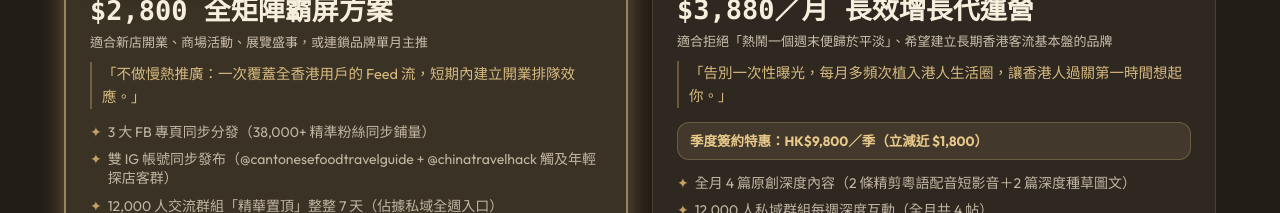
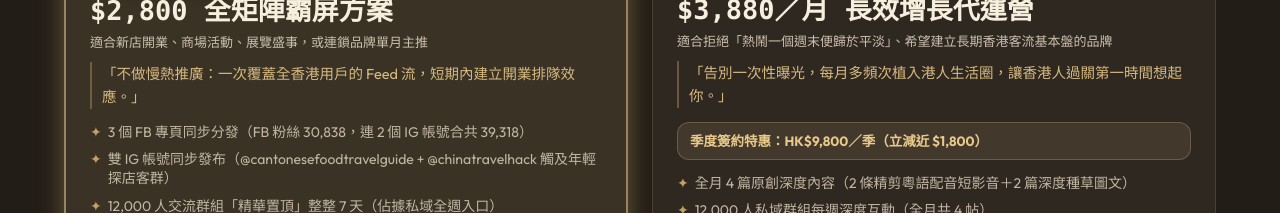
Before and after one commit to zzzzzerozzzz/podcast-web, a Next.js app: page / in a window 1280 px wide. Shown: the part 6440-6653 px from the top of the page. Built offline with nearby package versions, Linux system fonts and the light colour scheme.

Commit message:
fix: 「3 大 FB 專頁 38,000+ 粉絲」數字對不上（3 頁實際 30,838）→ 改為精確標示 FB 30,838＋IG 合共 39,318

```diff
--- a/app/page.tsx
+++ b/app/page.tsx
@@ -162,7 +162,7 @@ const T = {
         who: "適合新店開業、商場活動、展覽盛事，或連鎖品牌單月主推",
         hook: "不做慢熱推廣：一次覆蓋全香港用戶的 Feed 流，短期內建立開業排隊效應。",
         items: [
-          "3 大 FB 專頁同步分發（38,000+ 精準粉絲同步鋪量）",
+          "3 個 FB 專頁同步分發（FB 粉絲 30,838，連 2 個 IG 帳號合共 39,318）",
           "雙 IG 帳號同步發布（@cantonesefoodtravelguide + @chinatravelhack 觸及年輕探店客群）",
           "12,000 人交流群組「精華置頂」整整 7 天（佔據私域全週入口）",
           "內建裂變機制：文案引導標記好友與主動轉發",
@@ -371,7 +371,7 @@ const T = {
         who: "适合新店开业、商场活动、展览盛事，或连锁品牌单月主推",
         hook: "不做慢热推广：一次覆盖全香港用户的 Feed 流，短期内建立开业排队效应。",
         items: [
-          "3 大 FB 专页同步分发（38,000+ 精准粉丝同步铺量）",
+          "3 个 FB 专页同步分发（FB 粉丝 30,838，连 2 个 IG 账号合共 39,318）",
           "双 IG 帐号同步发布（@cantonesefoodtravelguide + @chinatravelhack 触及年轻探店客群）",
           "12,000 人交流群组「精华置顶」整整 7 天（占据私域全周入口）",
           "内建裂变机制：文案引导标记好友与主动转发",
```
